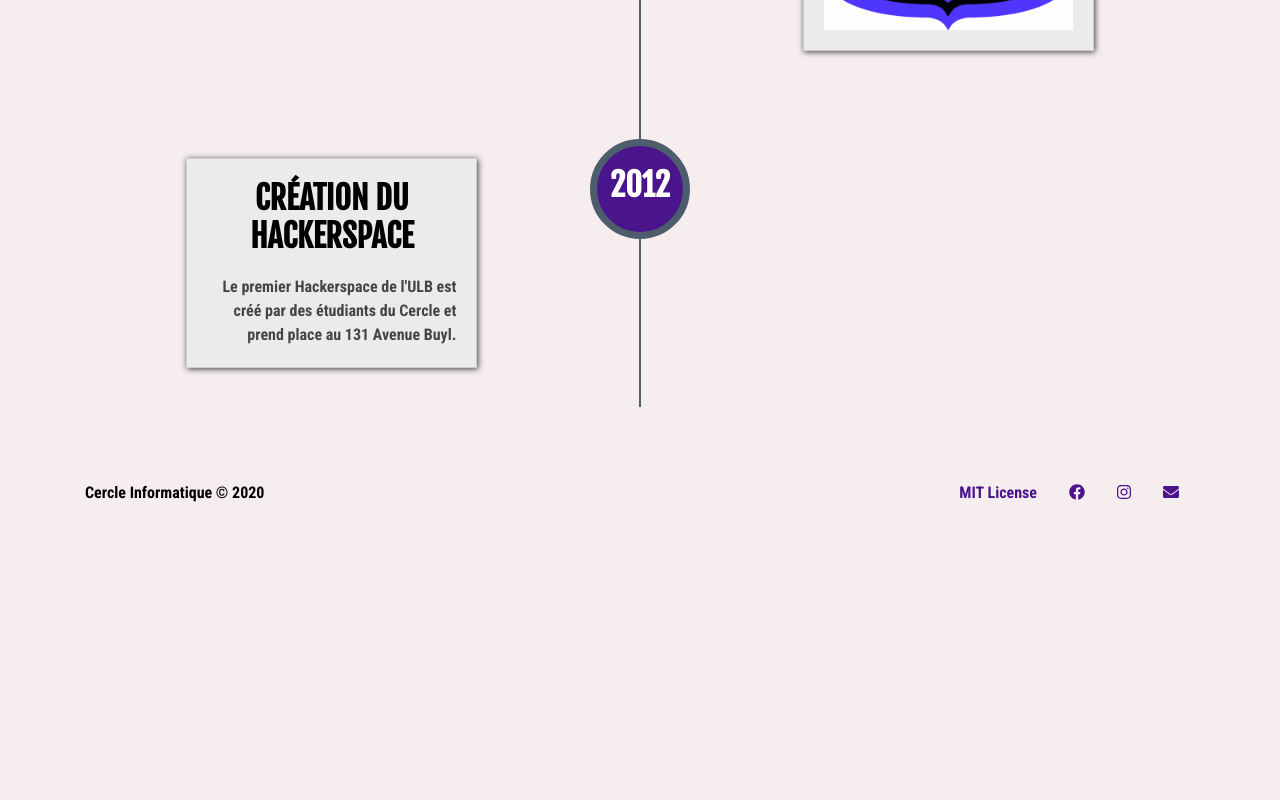
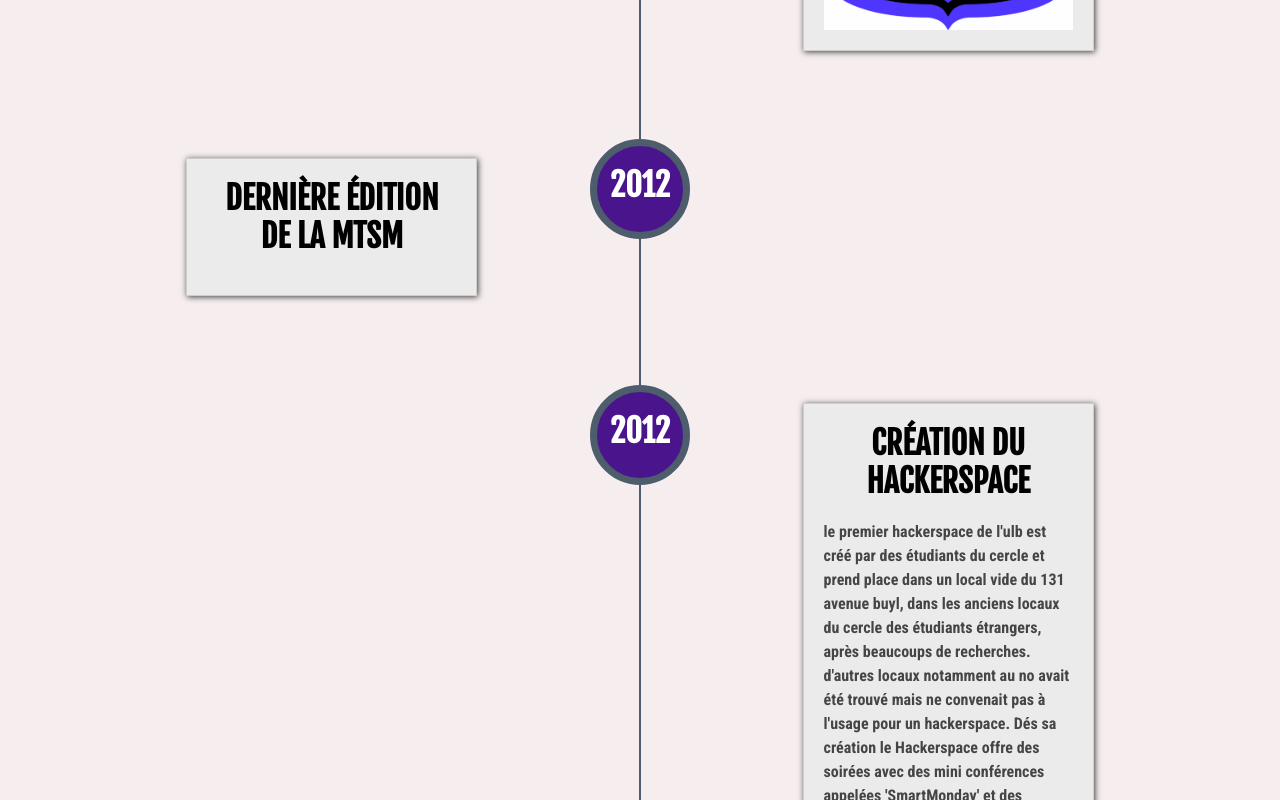
Before and after one commit to Cerkinfo/website, a React (Create React App) app: page /website/history in a window 1280 px wide. Shown: the part 5720-6520 px from the top of the page. Before the commit the page ends 6233 px from the top, so only its background shows below. Built offline with nearby package versions, Linux system fonts and the light colour scheme.

Commit message:
[add] more history

```diff
--- a/src/routes/History.js
+++ b/src/routes/History.js
@@ -97,9 +97,21 @@ export default () => {
               },
               {
                 date: "2012",
-                title: "Création du Hackerspace",
+                title: "Dernière édition de la MTSM"
+              },
+              {
+                date: "2012",
+                title: "Création du hackerspace",
                 content:
-                  "Le premier Hackerspace de l'ULB est créé par des étudiants du Cercle et prend place au 131 Avenue Buyl."
+                  "le premier hackerspace de l'ulb est créé par des étudiants du cercle et prend place dans un local vide du 131 avenue buyl, dans les anciens locaux du cercle des étudiants étrangers, après beaucoups de recherches. d'autres locaux notamment au no avait été trouvé mais ne convenait pas à l'usage pour un hackerspace. Dés sa création le Hackerspace offre des soirées avec des mini conférences appelées 'SmartMonday' et des 'Workshops' aux étudiants d'informatique.",
+                image: require("../assets/img/history/urlab.png")
+              },
+              {
+                date: "2018",
+                title: "Un jeu vidéo pour la StV",
+                content:
+                  "Visant à offrir une alternative aux classiques banderole et mettre en avant leur compétance en programmation le CI développe un jeu mobile pour la StV 2018 pour parler du thème de cette année: 'Librex bafoué, université engagés'.",
+                image: require("../assets/img/history/app.png")
               }
             ]}
           />
```
Also changed, not shown: src/assets/img/history/app.png (added), src/assets/img/history/urlab.png (added).
